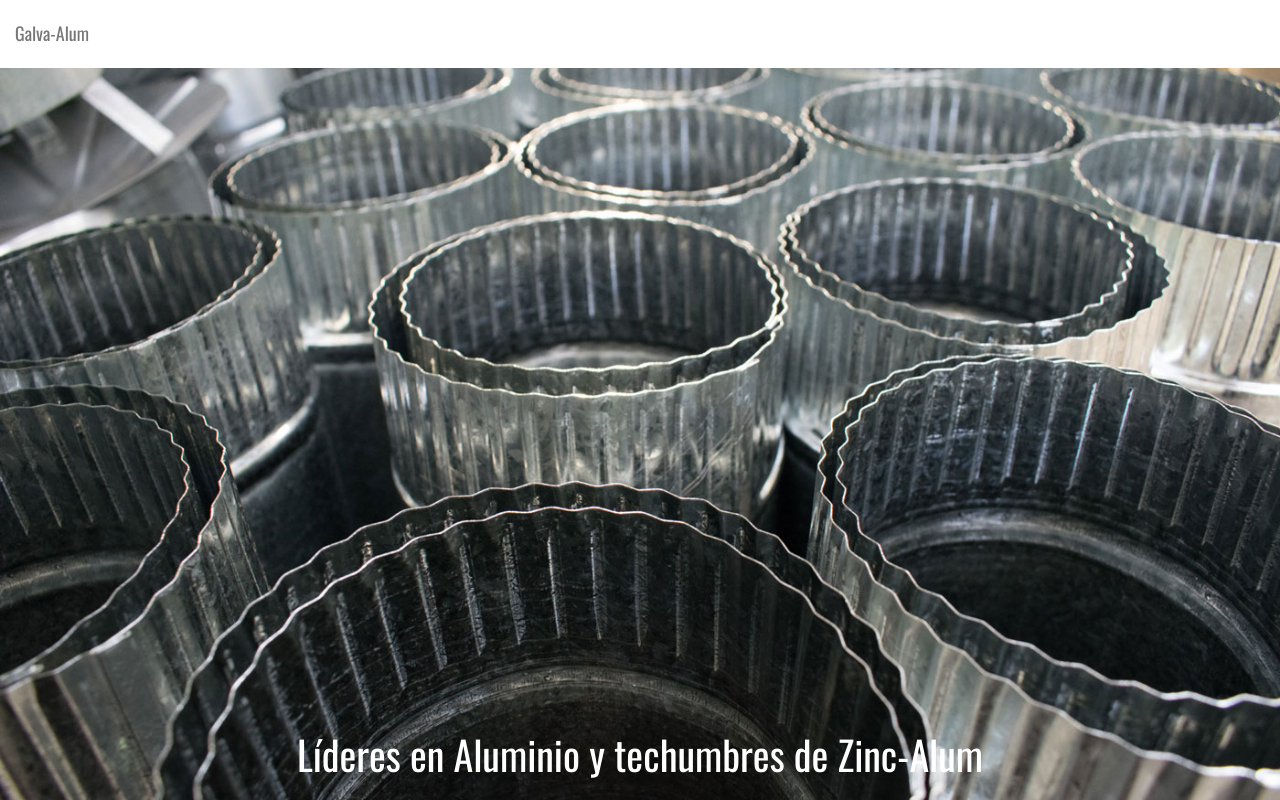
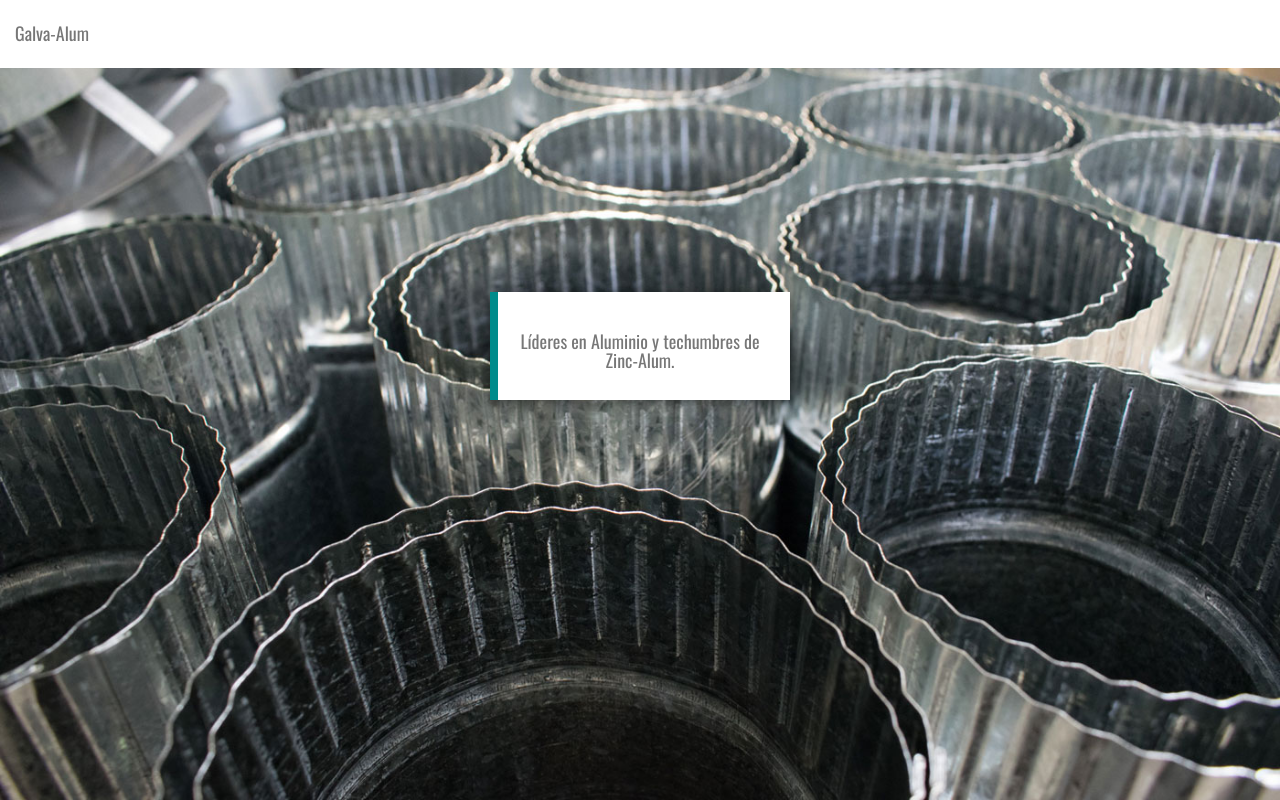
Before and after one commit to indicestudio/ng-galvalum, an Angular app: page / in a window 1280 px wide. Built offline with nearby package versions, Linux system fonts and the light colour scheme; what @agm/core would draw is missing.

Commit message:
modoficación de las descripciones y estilo del slideshow

```diff
--- a/src/app/layout/slideshow/slideshow.component.css
+++ b/src/app/layout/slideshow/slideshow.component.css
@@ -36,18 +36,31 @@ ul, ol {
 .cb-slideshow li div {
     z-index: 1000;
     position: absolute;
-    bottom: 30px;
-    left: 0px;
-    width: 100%;
+    bottom: 50%;
+    left: 50%;
+    padding: 2rem;
+    width: 300px;
+    transform: translateX(-50%);
     text-align: center;
     opacity: 0;
-    color: #fff;
+    background-color: white;
+    box-shadow: 2px 3px 12px rgba(0, 0, 0, 0.5);
+    color: #777;
     animation: titleAnimation 18s linear infinite 0s;
 }
+.cb-slideshow li div:after {
+    content: "";
+    position: absolute;
+    left: 0;
+    top: 0;
+    background-color: darkcyan;
+    width: 8px;
+    height: 100%;
+}
 .cb-slideshow li div h3 {
-    font-size: 4rem;
+    font-size: 1.8rem;
     padding: 0;
-    line-height: 1.2rem;
+    line-height:1.9rem;
 }
 
 .cb-slideshow li:nth-child(2) span {
--- a/src/app/layout/slideshow/slideshow.component.html
+++ b/src/app/layout/slideshow/slideshow.component.html
@@ -8,7 +8,7 @@
 
     <li *ngFor="let slide of slides">
       <span  [ngStyle]="{'background-image': 'url(' + slide.imgUrl + ')'}">{{slide.title}}</span>
-      <div><h3>{{slide.desc}}</h3></div>
+      <div class="description"><h3>{{slide.desc}}</h3></div>
     </li>
 
 </ul>
--- a/src/app/layout/slideshow/slideshow.component.ts
+++ b/src/app/layout/slideshow/slideshow.component.ts
@@ -13,17 +13,17 @@ export class SlideshowComponent implements OnInit, OnDestroy {
     {
       'imgUrl': './assets/slideshow/bg1.jpg',
       'title': 'Somos Galva-Alum',
-      'desc': 'Líderes en Aluminio y techumbres de Zinc-Alum'
+      'desc': 'Líderes en Aluminio y techumbres de Zinc-Alum.'
     },
     {
       'imgUrl': './assets/slideshow/bg2.jpg',
       'title': 'Second Slide',
-      'desc': 'This is my description'
+      'desc': 'No confíe su casa a cualquiera, confíe solo en nosotros.'
     },
     {
       'imgUrl': './assets/slideshow/bg3.jpg',
       'title': 'Third Slide',
-      'desc': 'This is my description'
+      'desc': '¿Tiene un proyecto de construcción? ¿Se desea preparar para este invierno? Confíe en Galva-Alum.'
     }
   ];
 
--- a/src/app/layout/us/us.component.html
+++ b/src/app/layout/us/us.component.html
@@ -12,7 +12,7 @@
         <div class="row">
             <div class="col-sm-6">
                 <p style="margin-bottom: 4rem;">
-                    Somos una empresa con años de tradición y experiencia en el ámbito de la onstrucción. Nos focalizamos en la venta y manufactura de productos de aluminio, zinc y zincalum para techos, ventanas y diversos productos. Confíe su construcción en nosotros.
+                    Somos una empresa con años de tradición y experiencia en el ámbito de la construcción. Nos focalizamos en la venta y manufactura de productos de aluminio, zinc y zincalum para techos, ventanas, etc. Confíe su construcción en nosotros.
                 </p>
                 <div class="svg-container">
                     <app-svg-draws></app-svg-draws>
@@ -23,7 +23,7 @@
                     <app-svg-draws2></app-svg-draws2>
                 </div>
                 <p>
-                    Realizamos estructuras y productos variados para todas las necesidades que un hogar puede tener, nombre un producto de metal y nosotros lo tenemo, o lo fabricamos.
+                    Realizamos estructuras y productos variados, para todas las necesidades que un hogar pueda tener; nombre un producto de metal y nosotros lo tenemos, o lo fabricamos.
                 </p>
             </div>
         </div>
```
